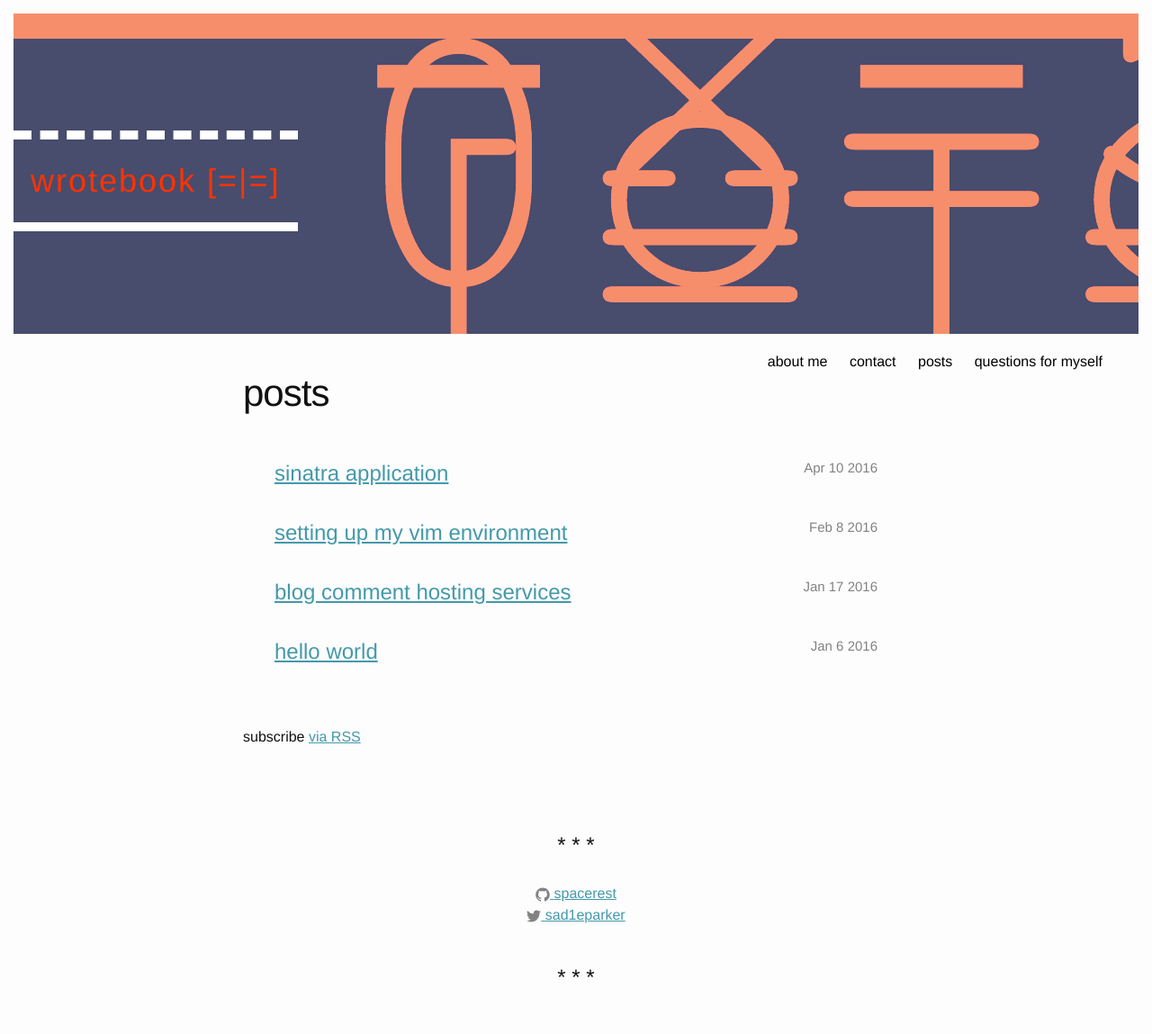
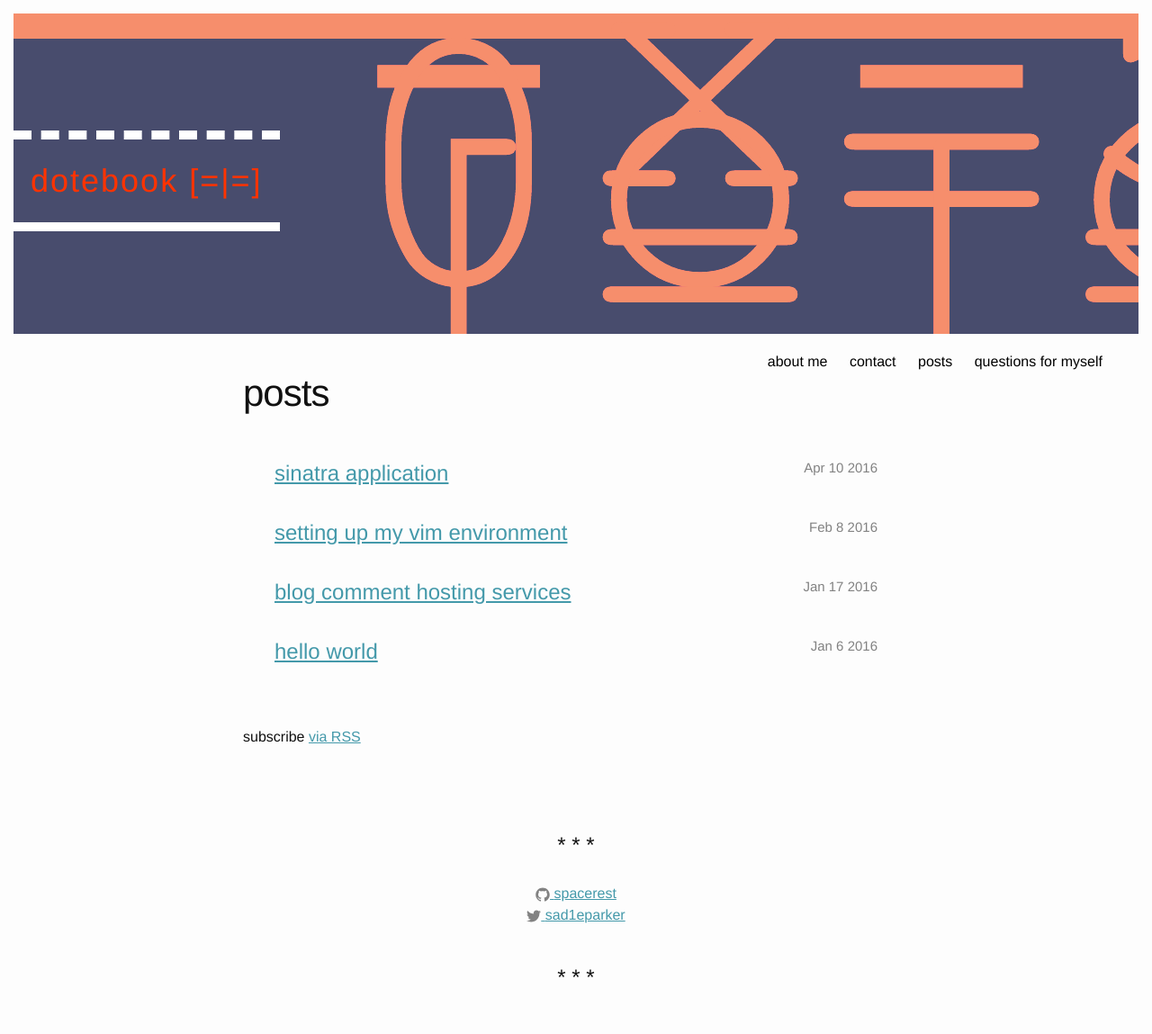
Before and after one commit to spacerest/spacerest.github.io, a Jekyll site: the page built from index.html, in a window 1280 px wide. Shown: the whole page at 90% size. Built offline with Jekyll 4.4.1, drawn with Linux system fonts in a browser that asks for light colours; comment, search, counter and statistics services are not loaded.

```diff
--- a/_config.yml
+++ b/_config.yml
@@ -1,9 +1,9 @@
-redirect_to: "sadieparker.xyz"
+redirect_to: sadieparker.xyz
 
 # Welcome to Jekyll!
 
 # Site settings
-title: wrotebook [=|=]
+title: dotebook [=|=]
 email: sadiemparker@gmail.com
 baseurl: "" # the subpath of your site, e.g. /blog
 url: "spacerest.github.io" # the base hostname & protocol for your site
```
